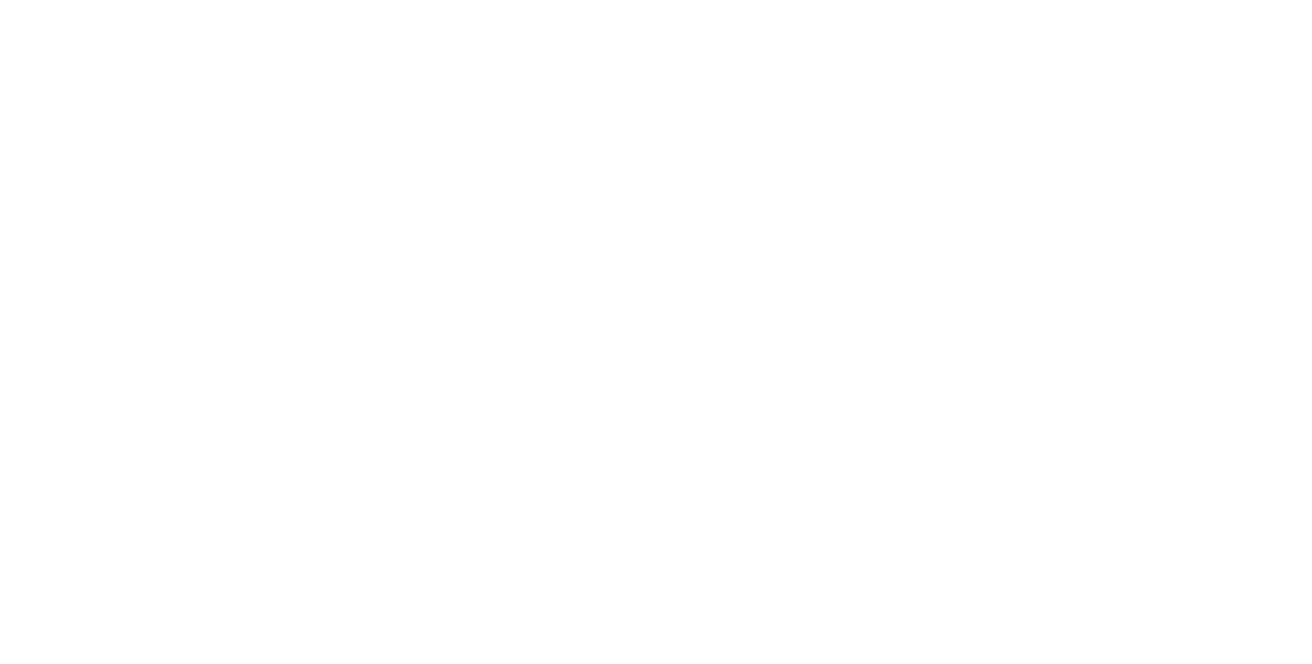
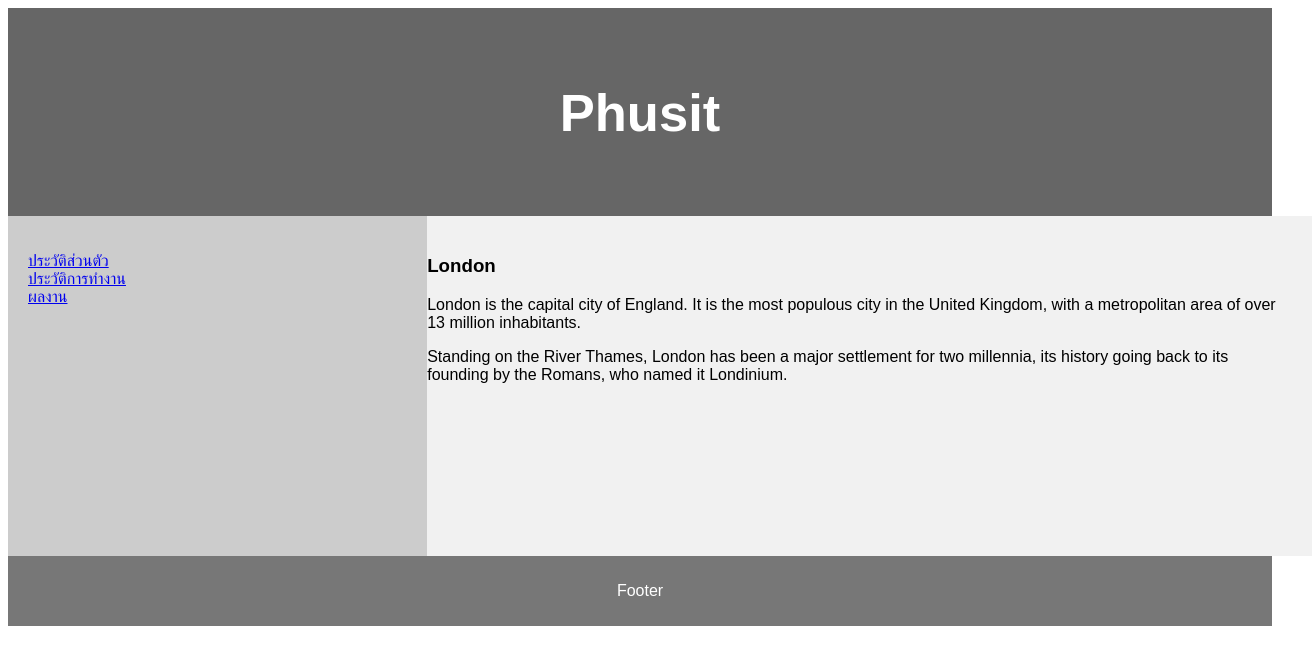
Before and after one commit to Phusit0010/Phusit_010, a plain HTML site: page index.html in a window 1280 px wide. Shown: the whole page, 1312 px wide, since content can reach past the window. Drawn offline with Linux system fonts and the light colour scheme.

Commit message:
Add files via upload

```diff
--- a/index.html
+++ b/index.html
@@ -1,11 +1,37 @@
 <!DOCTYPE html>
 <html lang="en">
+
 <head>
     <meta charset="UTF-8">
     <meta name="viewport" content="width=device-width, initial-scale=1.0">
     <title>Document</title>
+    <link rel="stylesheet" href="styles.css">
 </head>
+
 <body>
+    <header>
+        <!--ส่วนหัวเว็บไซค์-->
+        <h2>Phusit</h2>
+    </header>
+    <section>
+        <nav>
+            <ul>
+            <li><a href="#">ประวัติส่วนตัว</a></li>
+            <li><a href="#">ประวัติการทำงาน</a></li>
+            <li><a href="#">ผลงาน</a></li>
+        </ul>
+        </nav>
+        <article>
+            <h1>London</h1>
+    <p>London is the capital city of England. It is the most populous city in the  United Kingdom, with a metropolitan area of over 13 million inhabitants.</p>
+    <p>Standing on the River Thames, London has been a major settlement for two millennia, its history going back to its founding by the Romans, who named it Londinium.</p>
+        </article>
+    </section>
+
+    <footer>
+        <p>Footer</p>
+    </footer>
 
 </body>
+
 </html>
--- /dev/null
+++ b/styles.css
@@ -0,0 +1,62 @@
+ {
+  box-sizing: border-box;
+}
+
+body {
+  font-family: Arial, Helvetica, sans-serif;
+}
+
+/* Style the header */
+header {
+  background-color: #666;
+  padding: 30px;
+  text-align: center;
+  font-size: 35px;
+  color: white;
+}
+
+/* Create two columns/boxes that floats next to each other */
+nav {
+  float: left;
+  width: 30%;
+  height: 300px; /* only for demonstration, should be removed */
+  background: #ccc;
+  padding: 20px;
+}
+
+/* Style the list inside the menu */
+nav ul {
+  list-style-type: none;
+  padding: 0;
+}
+
+article {
+  float: center;
+  padding: 20px;
+  width: 100%;
+  background-color: #f1f1f1;
+  height: 300px; /* only for demonstration, should be removed */
+}
+
+/* Clear floats after the columns */
+section::after {
+  content: "";
+  display: table;
+  clear: both;
+}
+
+/* Style the footer */
+footer {
+  background-color: #777;
+  padding: 10px;
+  text-align: center;
+  color: white;
+}
+
+/* Responsive layout - makes the two columns/boxes stack on top of each other instead of next to each other, on small screens */
+@media (max-width: 600px) {
+  nav, article {
+    width: 100%;
+    height: auto;
+  }
+}
```
